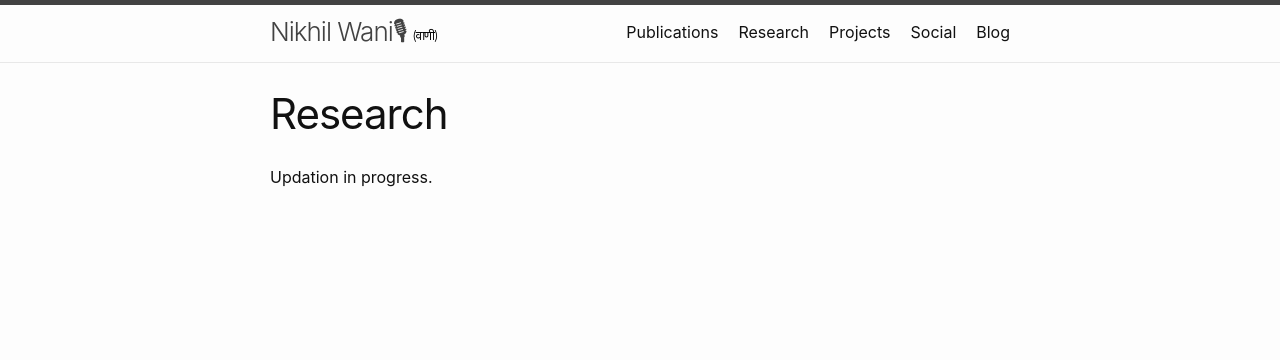
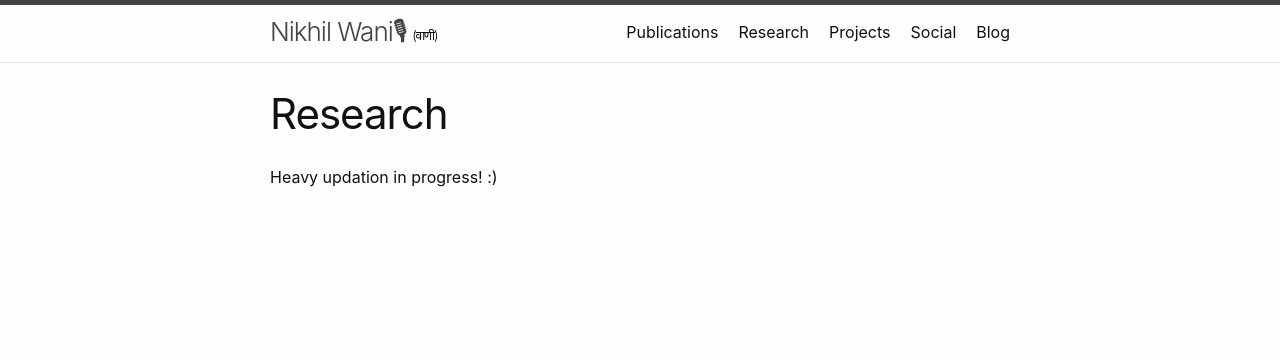
Before and after one commit to nikhilwani/nikhilwani.github.io, a Jekyll site: the page built from 2_Research.md, in a window 1280 px wide. Shown: the top 360 px of the page. Built offline with Jekyll 4.4.1, drawn with Linux system fonts in a browser that asks for light colours; comment, search, counter and statistics services are not loaded.

Commit message:
Update 2_Research.md

```diff
--- a/2_Research.md
+++ b/2_Research.md
@@ -4,4 +4,4 @@ title:  Research
 permalink: /research/
 ---
 
-<p>Updation in progress.</p>
+<p>Heavy updation in progress! :) </p>
```
